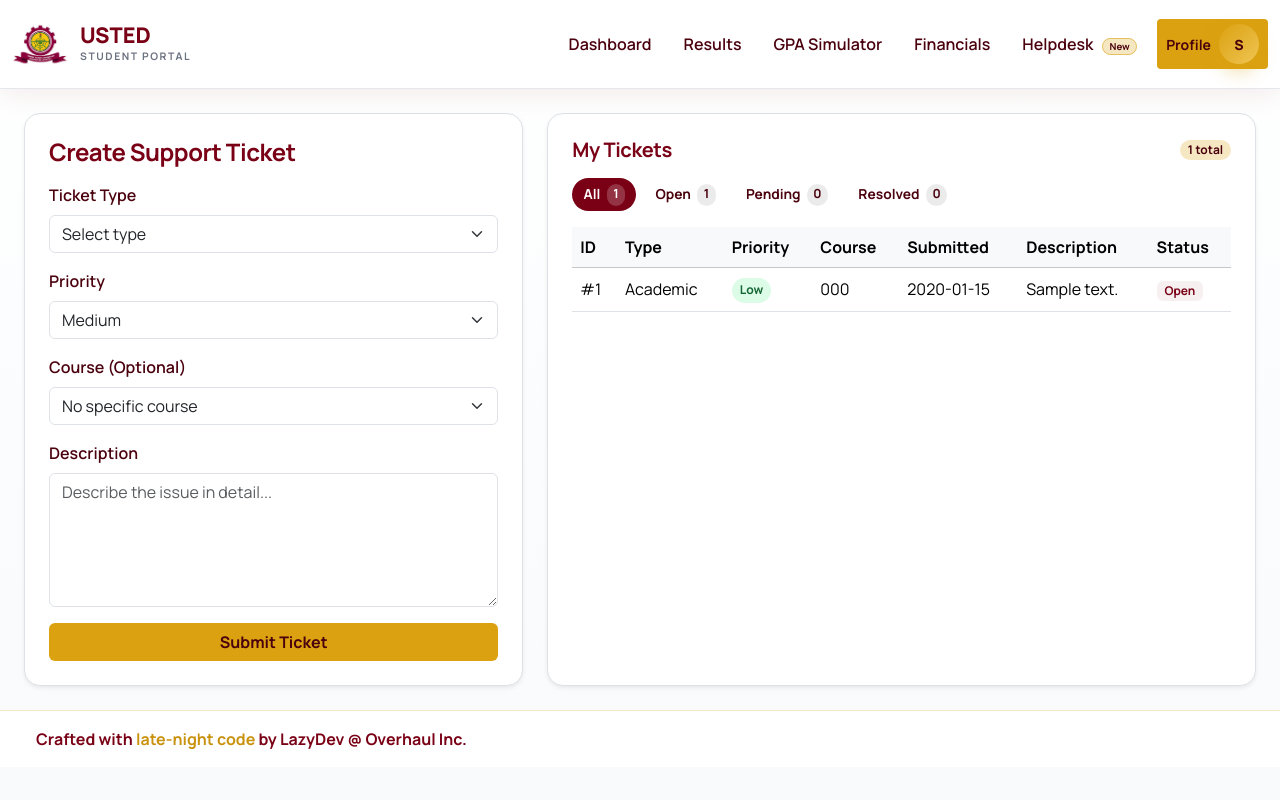
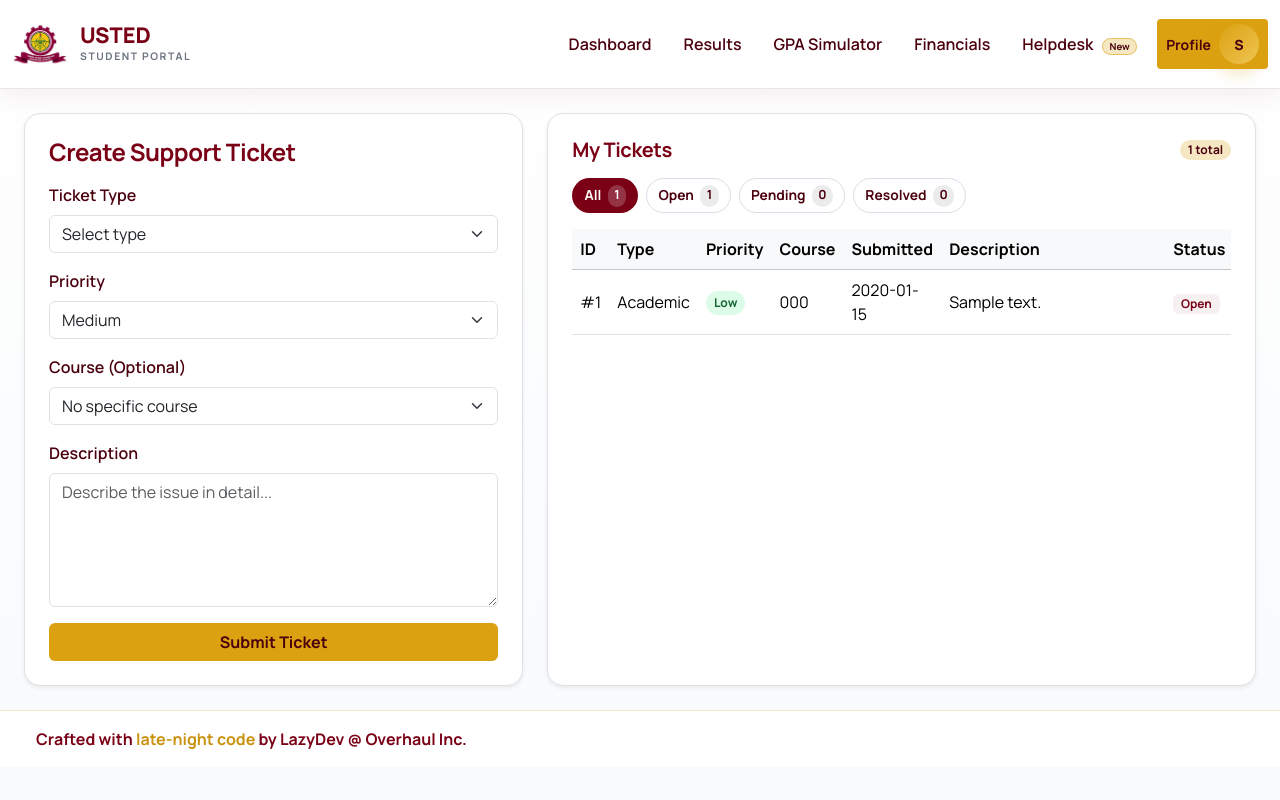
Before and after one commit to Kyei1/USTED_STUDENTS_PORTAL, a Flask app: page /helpdesk in a window 1280 px wide. Run offline with Flask 3, Linux system fonts and the light colour scheme; the visitor is signed in with stand-in values (Sample User, id 1); tables that the repository leaves empty hold one stand-in row (values such as "Sample post").

Commit message:
feat: Enhance CSS styles for helpdesk and resource hub; add responsive design and improve layout

```diff
--- a/static/css/base.css
+++ b/static/css/base.css
@@ -12,6 +12,7 @@
     --usted-gold-dark: #c9920f;
     --usted-gold-shadow: rgba(219, 161, 17, 0.35);
     --usted-maroon-shadow: rgba(122, 0, 22, 0.24);
+    --usted-border: #d9dee8;
     --usted-focus-ring: rgba(122, 0, 22, 0.12);
     --usted-notice-bg: #fff7e3;
     --usted-bg: #f8f9fa;
--- a/static/css/helpdesk.css
+++ b/static/css/helpdesk.css
@@ -62,3 +62,19 @@
     background: #dcfce7;
     color: #166534;
 }
+
+.ticket-course,
+.ticket-description {
+    overflow-wrap: anywhere;
+    word-break: break-word;
+}
+
+.ticket-description {
+    min-width: 14rem;
+}
+
+@media (max-width: 767.98px) {
+    .ticket-description {
+        min-width: 11rem;
+    }
+}
--- a/templates/dashboard.html
+++ b/templates/dashboard.html
@@ -61,7 +61,7 @@
                     <div class="profile-menu" id="profileDropdownMenu">
                         <a href="{{ url_for('student.profile') }}" class="profile-item"><i class="bi bi-person-fill"></i> View Profile</a>
                         <a href="{{ url_for('student.financials') }}" class="profile-item"><i class="bi bi-credit-card-fill"></i> Financial Details</a>
-                        <a href="{{ url_for('student.profile') }}" class="profile-item"><i class="bi bi-gear-fill"></i> Account Settings</a>
+                        <a href="{{ url_for('student.account_settings') }}" class="profile-item"><i class="bi bi-gear-fill"></i> Account Settings</a>
                         <hr class="my-2">
                         <a href="{{ url_for('student.logout') }}" class="profile-item" style="color: #b91c1c;"><i class="bi bi-box-arrow-right"></i> Log Out</a>
                     </div>
--- a/templates/helpdesk.html
+++ b/templates/helpdesk.html
@@ -95,9 +95,9 @@
                                         <span class="priority-badge priority-medium">Medium</span>
                                     {% endif %}
                                 </td>
-                                <td>{{ ticket.course_code or 'General' }}</td>
+                                <td class="ticket-course">{{ ticket.course_code or 'General' }}</td>
                                 <td>{{ ticket.date_submitted.strftime('%Y-%m-%d') if ticket.date_submitted else 'N/A' }}</td>
-                                <td>{{ ticket.description }}</td>
+                                <td class="ticket-description">{{ ticket.description }}</td>
                                 <td>
                                     {% if ticket.status == 'Resolved' %}
                                         <span class="badge" style="background: var(--usted-gold-soft); color: var(--usted-ink);">Resolved</span>
--- a/templates/resource_hub.html
+++ b/templates/resource_hub.html
@@ -58,7 +58,7 @@
                                 <span class="file-pill file-generic">FILE</span>
                             {% endif %}
                         </td>
-                        <td>{{ resource.file_name }}</td>
+                        <td class="resource-file-name">{{ resource.file_name }}</td>
                         <td>
                             <span class="badge" style="background: var(--usted-maroon-soft); color: var(--usted-maroon);">
                                 {{ resource.resource_type }}
```
Also changed, not shown: static/css/resource_hub.css (+12 -0 lines).
